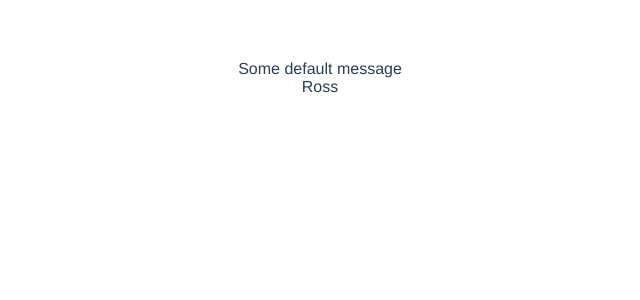
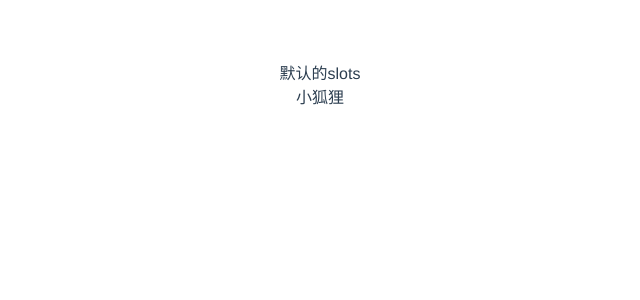
Before and after one commit to niusz/slot, a Vue app: page / in a window 1280 px wide. Shown: the top 300 px of the page, without its empty margins (320-960 px from the left). Built offline with nearby package versions, Linux system fonts and the light colour scheme.

Commit message:
props解构赋值

```diff
--- a/src/App.vue
+++ b/src/App.vue
@@ -2,6 +2,7 @@
   <div id="app">
     <child-component>
       <template v-slot:top="{ myUser }">{{ myUser }}</template>
+      默认的slots
     </child-component>
     <!--如果HelloWorld中的没有slot元素，那么<h3>大标题</h3>将不会显示-->
   </div>
--- a/src/components/ChildComponent.vue
+++ b/src/components/ChildComponent.vue
@@ -13,7 +13,7 @@ export default {
   name: "ChildComponent",
   data() {
     return {
-      user: "Ross",
+      user: "小狐狸",
     };
   },
 };
```
